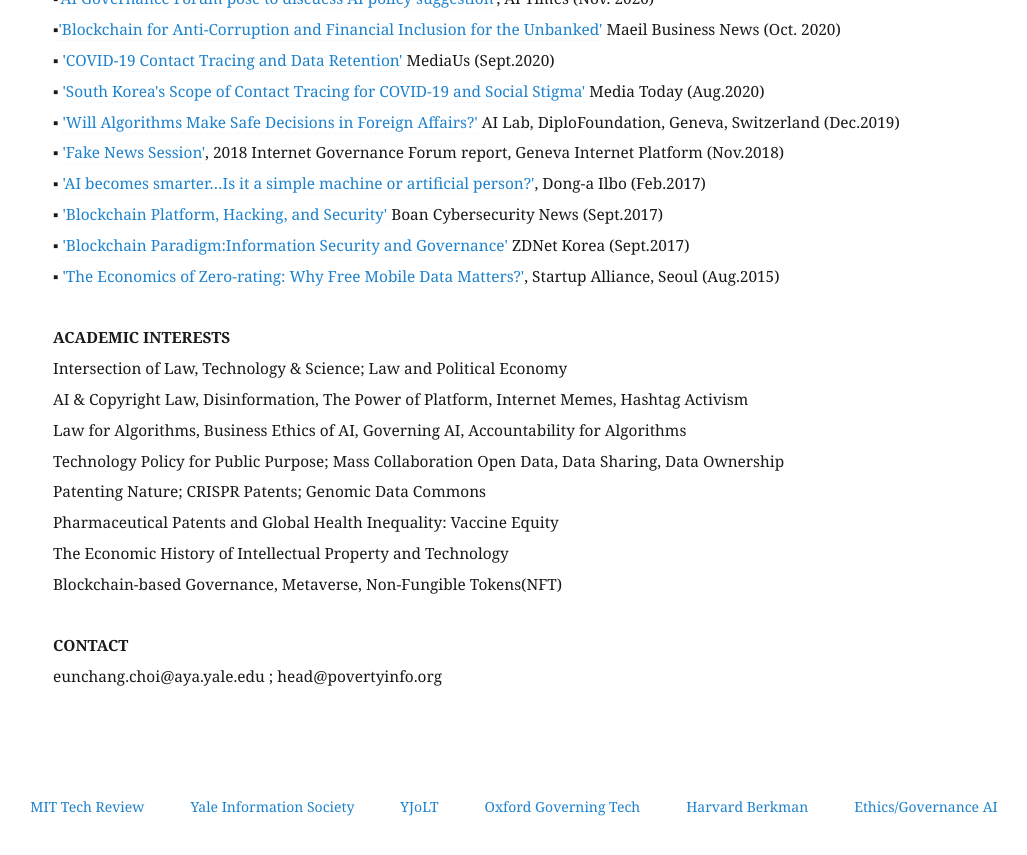
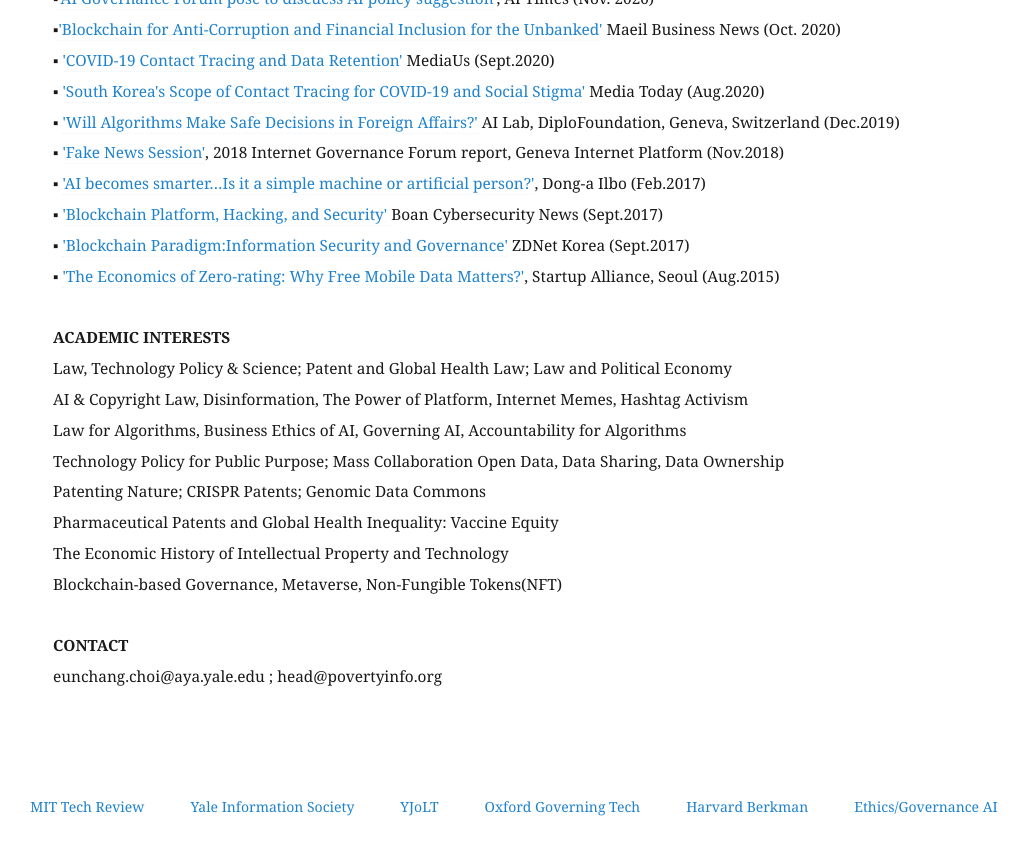
Before and after one commit to eunchangchoi/eunchangchoi.github.io, a Jekyll site: the page built from index.md, in a window 1280 px wide and 900 px high, scrolled down 7499 px. Shown: the top 855 px of the window, without its empty margins (47-1074 px from the left). Built offline with Jekyll 4.4.1, drawn with Linux system fonts in a browser that asks for light colours.

Commit message:
Update index.md

```diff
--- a/index.md
+++ b/index.md
@@ -188,7 +188,7 @@
 
  <br>
  <strong> ACADEMIC INTERESTS </strong> <br>
-   Intersection of Law, Technology & Science; Law and Political Economy<br>
+   Law, Technology Policy & Science; Patent and Global Health Law; Law and Political Economy<br>
    AI & Copyright Law, Disinformation, The Power of Platform, Internet Memes, Hashtag Activism <br>
    Law for Algorithms, Business Ethics of AI, Governing AI, Accountability for Algorithms <br>
    Technology Policy for Public Purpose; Mass Collaboration
```
